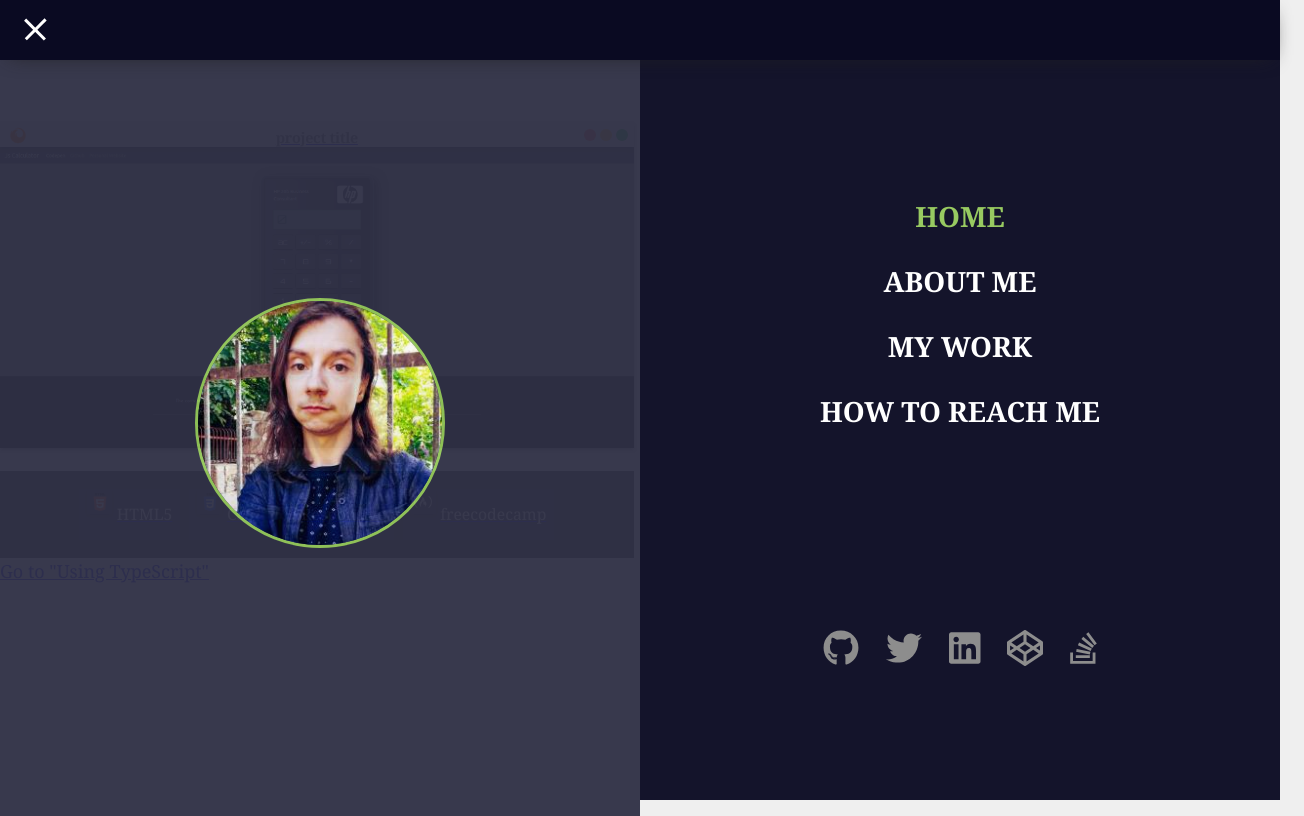
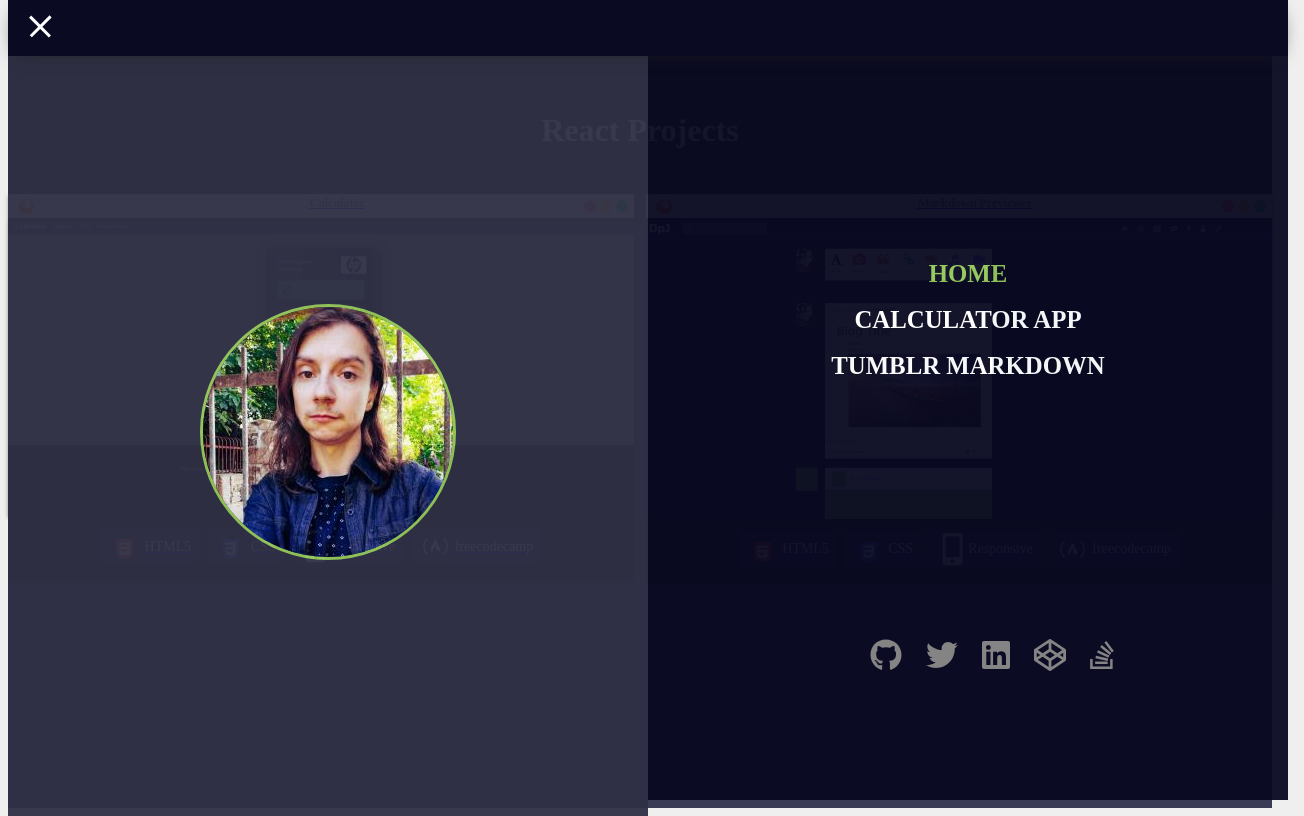
Before and after one commit to danielphilipjohnson/danielphilipjohnson.github.io, a Gatsby site in the folder portfolio/: page / in a window 1280 px wide. Both pictures are taken after a click on the button 640 px from the left and 30 px from the top of the page. Shown: the whole page, 1304 px wide, since content can reach past the window. Built offline with nearby package versions, Linux system fonts and the light colour scheme; Gatsby itself is replaced by a stand-in of ours.

Commit message:
fixed styling to remove collisions

```diff
--- a/portfolio/src/apps/calculator/App.css
+++ b/portfolio/src/apps/calculator/App.css
@@ -1,4 +1,4 @@
-main {
+.main--calc {
   background-color: #818181;
 }
 
--- a/portfolio/src/apps/markdown/App.css
+++ b/portfolio/src/apps/markdown/App.css
@@ -1,11 +1,13 @@
 @import url("https://fonts.googleapis.com/css?family=Russo+One");
 
 main {
-  background-color: #001935;
   line-height: 22px;
   font-family: Helvetica Neue, Helvetica, sans-serif;
 }
-
+.main--markdown,
+.main--markdown main {
+  background-color: #001935;
+}
 img {
   width: 100%;
 }
--- a/portfolio/src/components/layout.js
+++ b/portfolio/src/components/layout.js
@@ -8,13 +8,13 @@
 import React from "react"
 import PropTypes from "prop-types"
 import Navbar from "./nav/Nav"
-import "./layout.css"
+// import "./layout.css"
 
-const Layout = ({ children }) => {
+const Layout = ({ cls, children }) => {
   return (
     <>
       <Navbar />
-      <main>{children}</main>
+      <main className={cls}>{children}</main>
     </>
   )
 }
--- a/portfolio/src/components/nav/Nav.js
+++ b/portfolio/src/components/nav/Nav.js
@@ -79,16 +79,24 @@ function Nav() {
               </Link>
             </li>
             <li className="nav-item">
-              <Link to="/about/" className="nav-link" activeClassName="current">
-                About Me
+              <Link
+                to="/calculator/"
+                className="nav-link"
+                activeClassName="current"
+              >
+                Calculator App
               </Link>
             </li>
             <li className="nav-item">
-              <Link to="/work/" className="nav-link" activeClassName="current">
-                My Work
+              <Link
+                to="/markdown/"
+                className="nav-link"
+                activeClassName="current"
+              >
+                Tumblr Markdown
               </Link>
             </li>
-            <li className="nav-item">
+            {/* <li className="nav-item">
               <Link
                 to="/contact/"
                 className="nav-link"
@@ -96,7 +104,7 @@ function Nav() {
               >
                 How To Reach Me
               </Link>
-            </li>
+            </li> */}
           </ul>
           <div className="icons">
             {site.siteMetadata.socials.map(social => {
--- a/portfolio/src/components/work/projects.js
+++ b/portfolio/src/components/work/projects.js
@@ -1,14 +1,15 @@
-import React, { useState, useEffect } from "react"
+import React from "react"
 import { Link } from "gatsby"
 
 import { FontAwesomeIcon } from "@fortawesome/react-fontawesome"
 import { faFirefox } from "@fortawesome/free-brands-svg-icons"
 
-// import BtnGroup from "./btns"
-
 import getBadgeLogo from "../../utils/getBadgeLogo"
 import calculatorImage from "../../images/calculator-desktop.png"
+import markdownImage from "../../images/markdown-previewer-desktop.png"
+
 import bg from "../../images/overlay-bg.png"
+
 import "./projects.css"
 
 function Projects() {
@@ -16,15 +17,51 @@ function Projects() {
   return (
     <>
       <div id="responsive" className="container">
-        <div className="projects">
+        <div className="projects mt-5">
           <Link to="/calculator/">
             <div className="item">
               <div className="bar">
                 <FontAwesomeIcon icon={faFirefox} />
                 <i className="window-buttons"></i>
-                <span className="title">project title</span>
+                <span className="title">Calculator</span>
               </div>
               <img className="item-img" src={calculatorImage} alt="ddd page" />
+              <div
+                className="overlay"
+                style={{
+                  backgroundImage: `url(${bg})`,
+                }}
+              >
+                <div className="content">
+                  <div className="badges">
+                    {ProjectBadges &&
+                      ProjectBadges.map(badge => {
+                        return (
+                          <span className="badge-tech" key={badge}>
+                            {getBadgeLogo(badge)}
+
+                            {badge}
+                          </span>
+                        )
+                      })}
+                  </div>
+                </div>
+              </div>
+            </div>
+          </Link>
+
+          <Link to="/markdown/">
+            <div className="item">
+              <div className="bar">
+                <FontAwesomeIcon icon={faFirefox} />
+                <i className="window-buttons"></i>
+                <span className="title">Markdown Previewer</span>
+              </div>
+              <img
+                className="item-img"
+                src={markdownImage}
+                alt="markdown previewer"
+              />
               <div
                 className="overlay"
                 style={{
--- a/portfolio/src/pages/calculator.js
+++ b/portfolio/src/pages/calculator.js
@@ -4,7 +4,7 @@ import Layout from "../components/layout"
 import CalculatorApp from "../apps/calculator/App"
 function Calculator() {
   return (
-    <Layout>
+    <Layout cls={"main--calc"}>
       <CalculatorApp />
     </Layout>
   )
--- a/portfolio/src/pages/index.css
+++ b/portfolio/src/pages/index.css
@@ -1,9 +1,27 @@
 body {
   background-color: #efefef;
 }
+
 main {
   background-color: #efefef;
 }
+
 main nav {
   margin-top: 3.25rem;
 }
+
+.main--home {
+  background-color: #3a3c55;
+  height: 100vh;
+}
+header {
+  background-color: #1b1c28;
+  padding: 1.5rem 0;
+  color: #fff;
+}
+
+.home--header {
+  margin-top: 3rem;
+  padding-top: 2rem;
+  text-align: center;
+}
--- a/portfolio/src/pages/index.js
+++ b/portfolio/src/pages/index.js
@@ -1,21 +1,22 @@
 import React from "react"
-import { Link } from "gatsby"
 import "@fontsource/orbitron"
 import "./index.css"
+import { Link } from "gatsby"
+
 import Layout from "../components/layout"
 import Projects from "../components/work/projects"
-import Image from "../components/image"
+
 import SEO from "../components/seo"
 
 const IndexPage = () => (
-  <Layout>
+  <Layout cls={"main--home"}>
     <SEO title="Home" />
-    <h1>React Projects</h1>
-    <br />
-    <br />
+
+    <header>
+      <h1 className="home--header">React Projects</h1>
+    </header>
+
     <Projects />
-
-    <Link to="/markdown/">Go to "Using TypeScript"</Link>
   </Layout>
 )
 
--- a/portfolio/src/pages/markdown.js
+++ b/portfolio/src/pages/markdown.js
@@ -3,7 +3,7 @@ import Layout from "../components/layout"
 import TumblrMarkdown from "../apps/markdown/App"
 function markdown() {
   return (
-    <Layout>
+    <Layout cls={"main--markdown"}>
       <TumblrMarkdown />
     </Layout>
   )
```
Also changed, not shown: portfolio/src/images/gatsby-astronaut.png (deleted), portfolio/src/images/gatsby-icon.png (deleted), portfolio/src/images/markdown-previewer-desktop.png (added).
